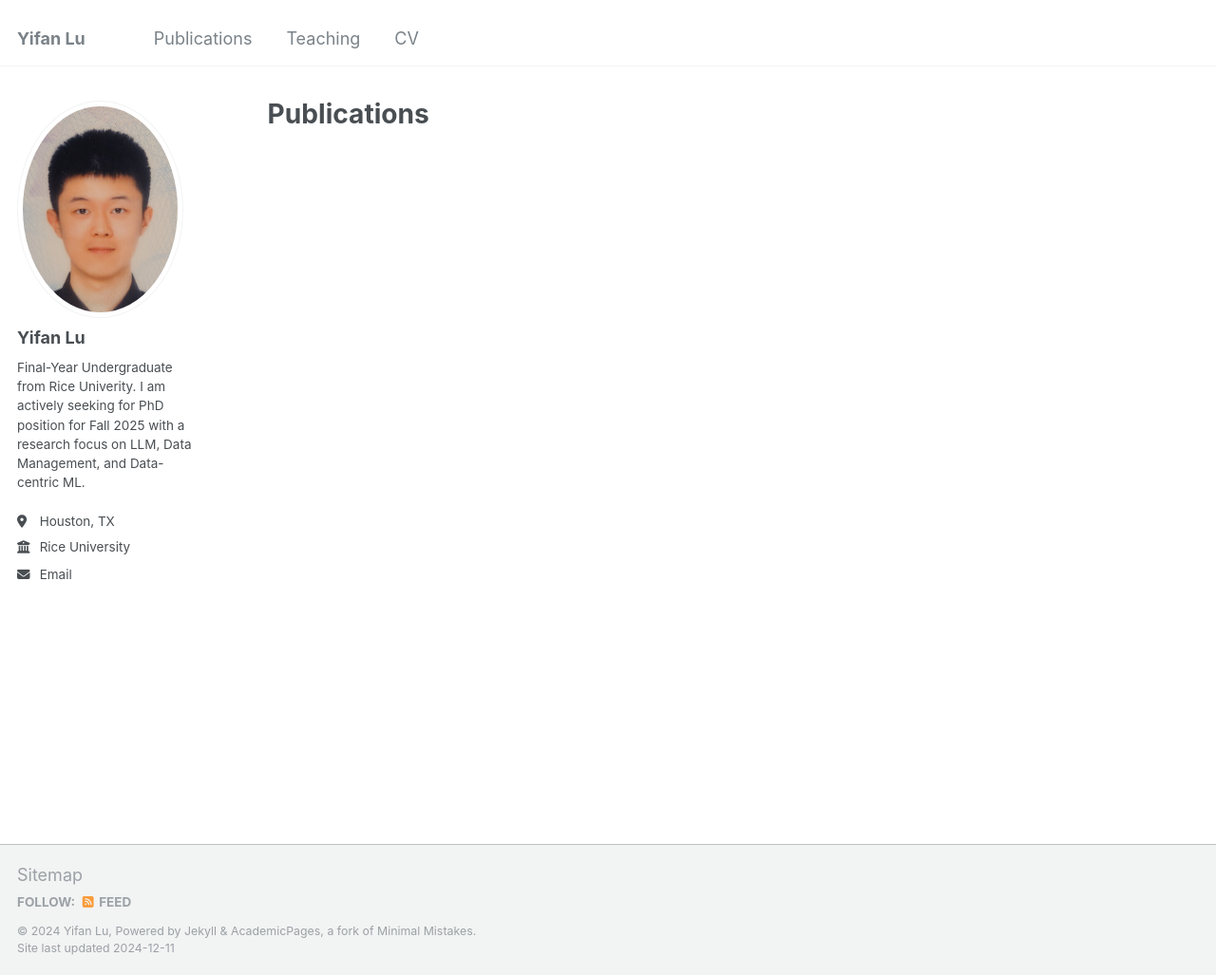
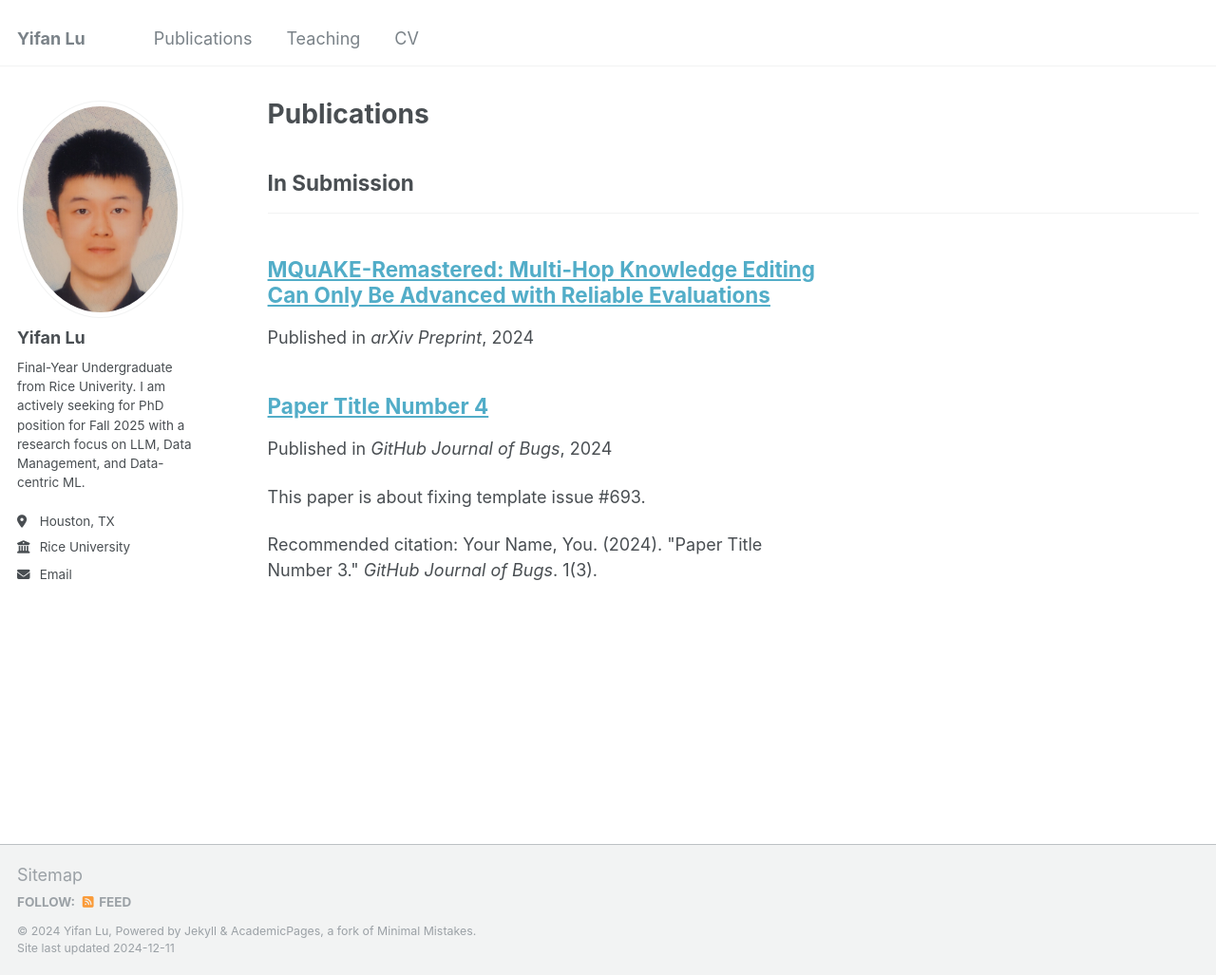
Before and after one commit to yl231/yl231.github.io, a Jekyll site: the page built from _pages/publications.html, in a window 1280 px wide and 1027 px high. Shown: the whole window at 95% size. Built offline with Jekyll 4.4.1, drawn with Linux system fonts in a browser that asks for light colours; part of the change alters nothing that is shown.

```diff
--- a/_config.yml
+++ b/_config.yml
@@ -76,7 +76,7 @@ author:
 
 # Publication Category - The following the list of publication categories and their headings
 publication_category:
-  insubmission:
+  inSubmission:
     title: 'In Submission'
   conferences:
     title: 'Conference Papers'
```
